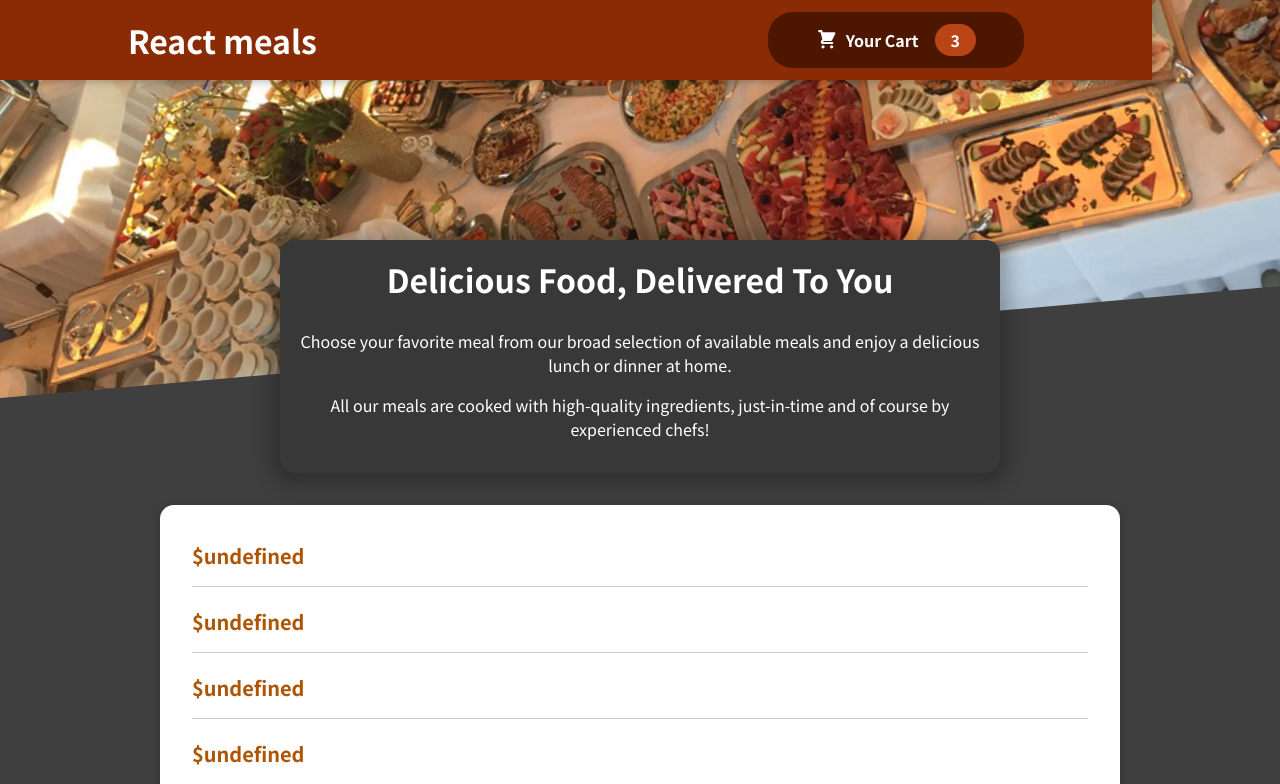
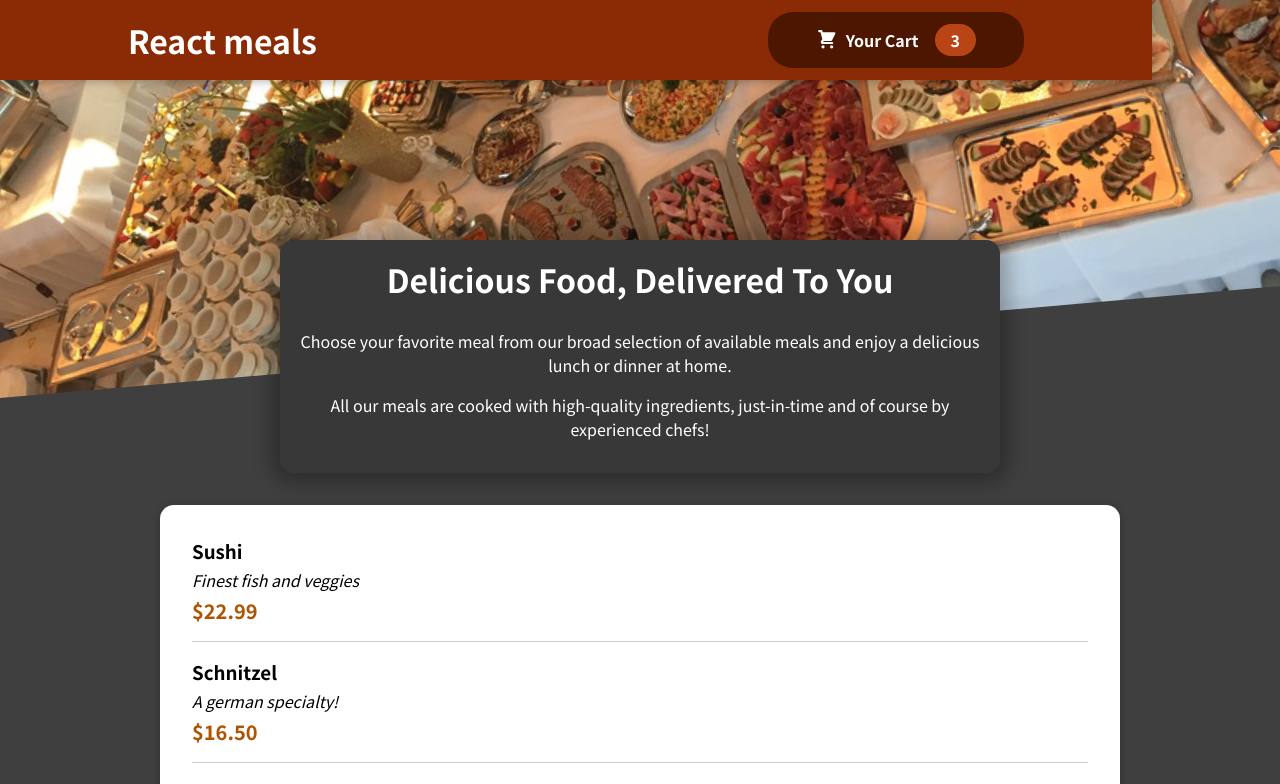
Before and after one commit to Plorrain/react-course-food-delivery-challenge, a React (Create React App) app: page / in a window 1280 px wide. Shown: the top 784 px of the page. Built offline with nearby package versions, Linux system fonts and the light colour scheme; the HTML template or start-up script is replaced by a standard one.

Commit message:
AvailableMeal: reformating code to make it cleaner after adding all props to MealItem component

```diff
--- a/src/components/Meals/AvailableMeals.js
+++ b/src/components/Meals/AvailableMeals.js
@@ -33,7 +33,16 @@ const AvailableMeals = () => {
   // key={meal.id} had to be added to remove error from browser
   // every item of a list needs an ID
 
-  const mealsList = DUMMY_MEALS.map((meal) => <MealItem key={meal.id} />); //<li key={meal.id}>{meal.name}</li>);
+  const mealsList = DUMMY_MEALS.map((meal) => (
+    <MealItem
+      key={meal.id}
+      name={meal.name}
+      description={meal.description}
+      price={meal.price}
+    />
+  ));
+  //<li key={meal.id}>{meal.name}</li>);
+
   return (
       <section className={classes.meals}>
         <Card>
```
